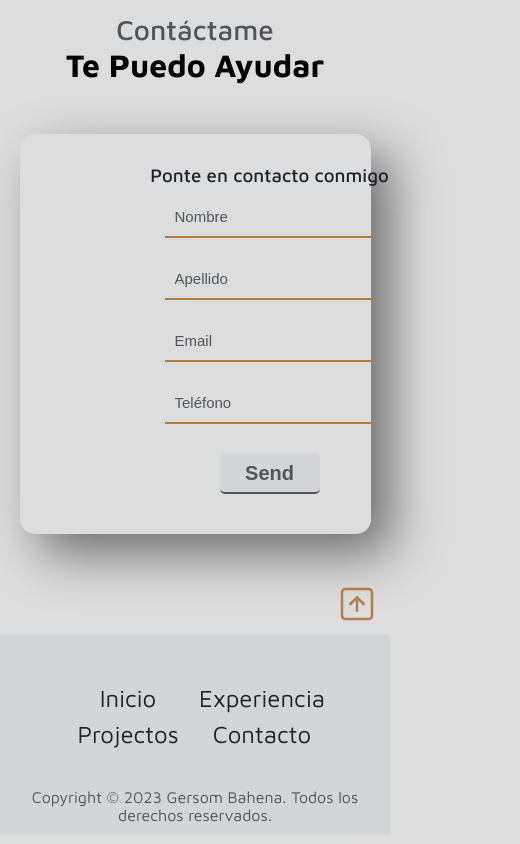
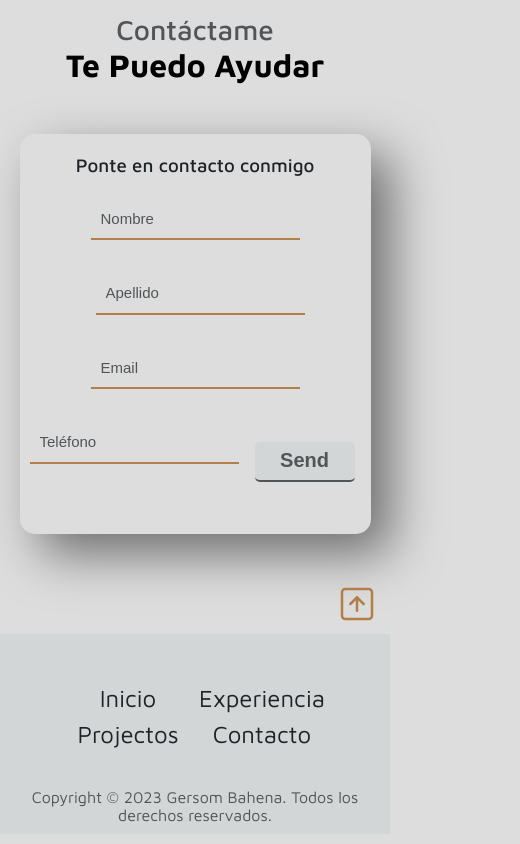
Before and after one commit to Gersombs/Zait, a plain HTML site: page index.html in a window 390 px wide. Shown: the part 5178-6022 px from the top of the page, 520 px wide, since content can reach past the window. Drawn offline with Linux system fonts and the light colour scheme.

Commit message:
input modificado

```diff
--- a/index.html
+++ b/index.html
@@ -6,6 +6,7 @@
     <title>Octavio</title>
     <link rel="stylesheet" href="styles/style.css">
     <link rel="stylesheet" href="styles/mq.css">
+    <link rel="preload" href="./assets/images/zait2.png">
 </head>
 <body>
   <!-- Menu -->
--- a/styles/mq.css
+++ b/styles/mq.css
@@ -75,12 +75,7 @@
 
   #contacto-formulario{
     display: flex;
-    flex-direction: column;
-    align-items: center;
-    justify-content: center;
-    width: 100%;
-    box-sizing: border-box;
-    padding-left: 0px;
+    width: auto;
     position: relative;
     min-width: 300px;
   }
@@ -90,12 +85,14 @@
 
   /* Apply max-width to all inputs except those with id "button" or type "submit" */
   input:not(#button):not([type="submit"]) {
-    width: 200px;
-    display: block;
-    margin-top: 10px;
+    display: flex;
+    flex-direction: column;
+    align-items: center;
+    justify-content: space-between;
     position: relative;
-    display: flex;
+    width: auto;
   }
+
   footer {
     width: 100%;
     text-align: center;
@@ -117,13 +114,9 @@
   article {
     font-size: 1rem;
   }
-
-  .contact-container form {
-    width: 100%;
-  }
   .contact-container form #lastName,
   .contact-container form #mobile {
-    margin-left: 0px;
+    margin-left: 10px;
   }
     .about-containers,
     .contact-container,
```
